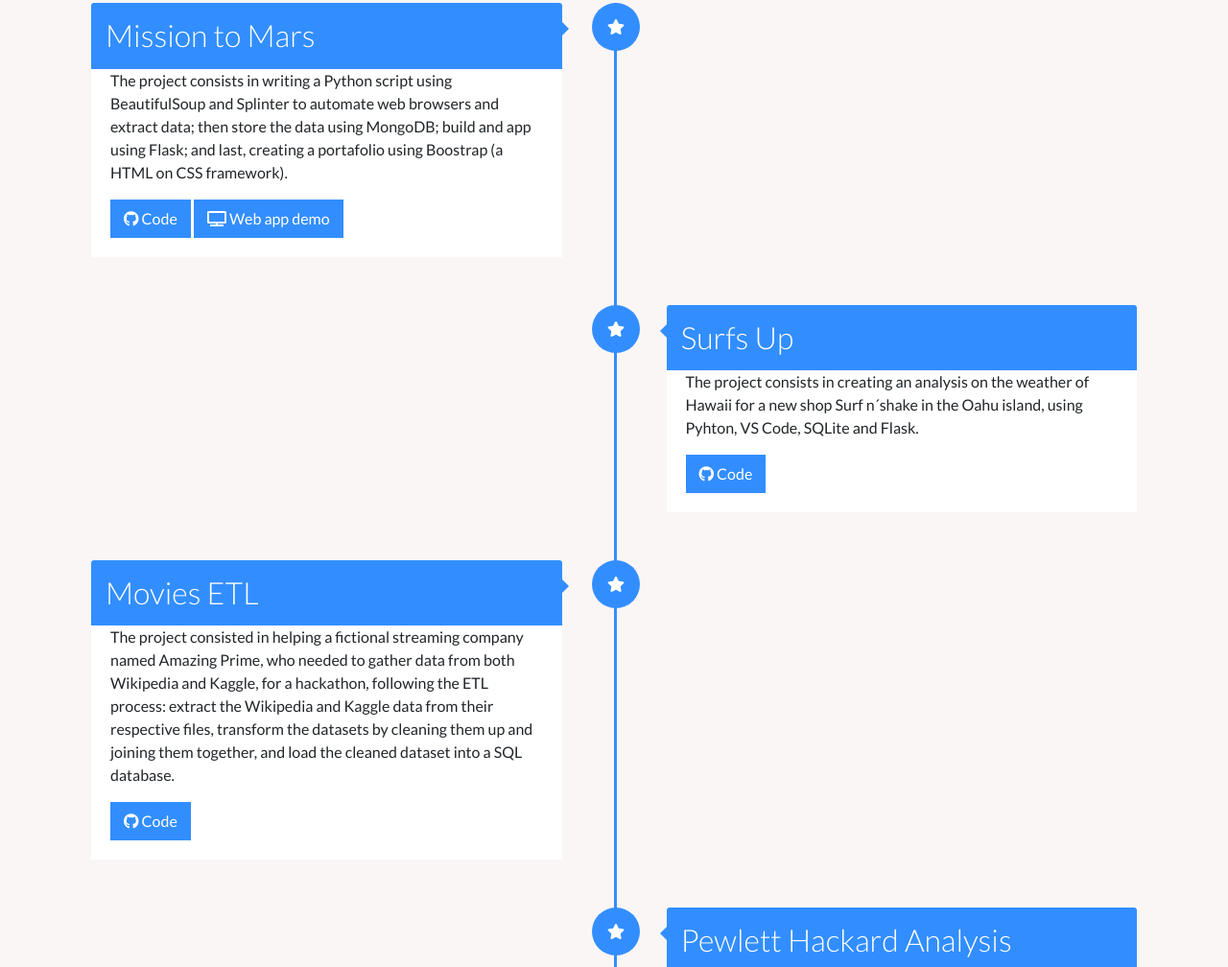
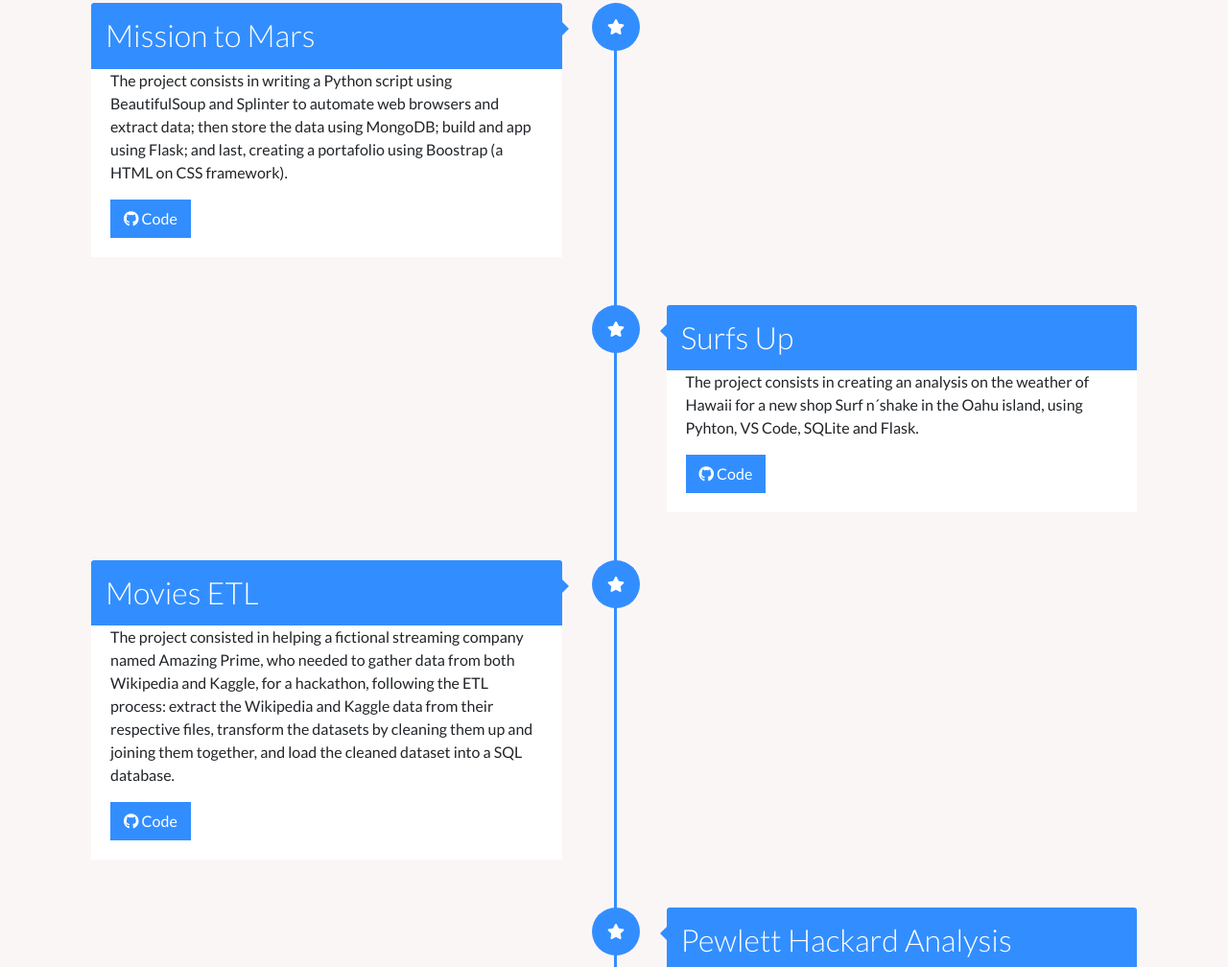
Before and after one commit to Alelopez383/Portafolio, a plain HTML site: page index.html in a window 1280 px wide. Shown: the part 1812-2820 px from the top of the page at 96% size. Drawn offline with nearby package versions, Linux system fonts and the light colour scheme.

Commit message:
Update index.html

```diff
--- a/index.html
+++ b/index.html
@@ -160,7 +160,7 @@
                           framework).
                     </p>
                     <a href="https://github.com/Alelopez383/Mission_to_mars_vf#readme" class="btn"><i class="fab fa-github"></i> Code</a>
-                    <a href="" class="btn"><i class="fas fa-tv"></i> Web app demo</a>
+
                 </div>
             </div>
 
```
